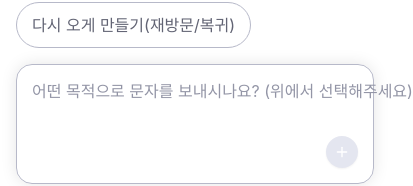
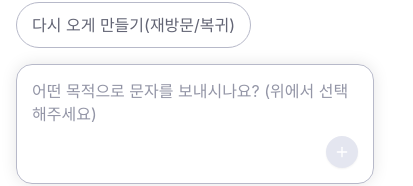
Before and after one commit to ghun00/copymaker, a Next.js app: page / in a window 390 px wide. Shown: the part 351-537 px from the top of the page, 413 px wide, since content can reach past the window. Built offline with nearby package versions, Linux system fonts and the light colour scheme; a web font is replaced by a local one.

Commit message:
step1 box text 줄바꿈 가능하도록 수정

```diff
--- a/app/page.tsx
+++ b/app/page.tsx
@@ -73,9 +73,9 @@ export default function Home() {
                 <div className="flex gap-2.5 items-start p-4 h-full">
                   <a
                     href="https://youtu.be/sXRK3KKyKhw?si=WaK__wiaGLAsFHT9"
-                    className="block font-normal leading-[1.4] grow min-h-px min-w-px relative shrink-0 text-[#9395a6] text-base md:text-[20px]"
+                    className="block font-normal leading-[1.4] grow min-h-px min-w-0 relative shrink text-[#9395a6] text-base md:text-[20px] break-words"
                   >
-                    <p className="cursor-pointer mb-0">
+                    <p className="cursor-pointer mb-0 break-words">
                       어떤 목적으로 문자를 보내시나요? (위에서 선택해주세요)
                     </p>
                   </a>
```
Also changed, not shown: app/._page.tsx (added).
